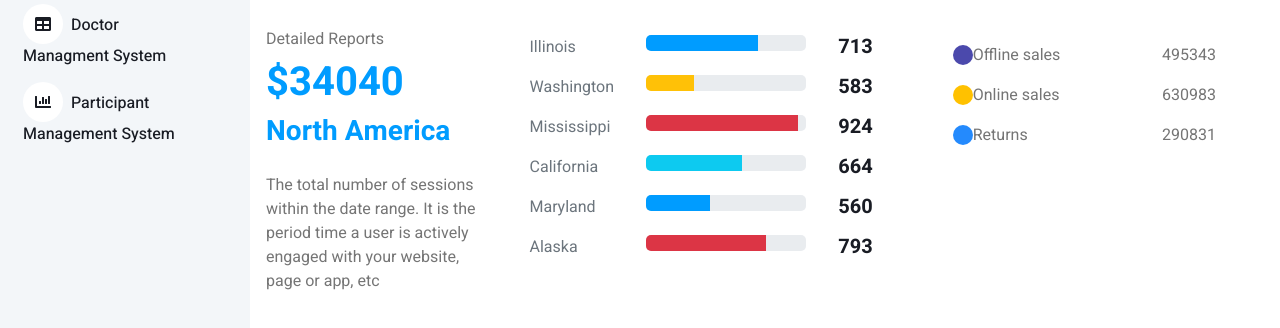
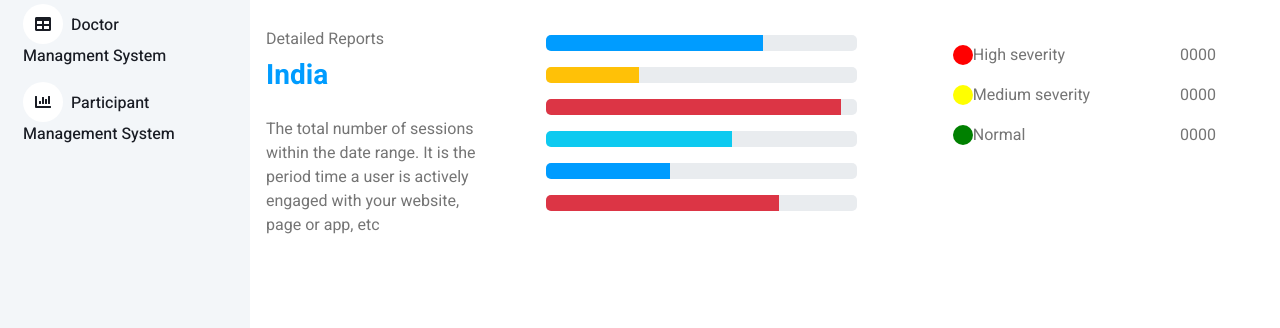
Before and after one commit to Aditya-Shahari/Easy-Trials-Web, a plain HTML site: page index.html in a window 1280 px wide. Shown: the part 200-528 px from the top of the page. Drawn offline with nearby package versions, Linux system fonts and the light colour scheme.

Commit message:
dashboard half done

```diff
--- a/index.html
+++ b/index.html
@@ -134,6 +134,7 @@
 
 
             <!-- Recent Sales Start -->
+
             <div class="card-body">
                 <div id="detailedReports" class="carousel slide detailed-report-carousel position-static pt-2" data-ride="carousel">
                   <div class="carousel-inner">
@@ -142,8 +143,8 @@
                         <div class="col-md-12 col-xl-3 d-flex flex-column justify-content-start">
                           <div class="ml-xl-4 mt-3">
                           <p class="card-title">Detailed Reports</p>
-                            <h1 class="text-primary">$34040</h1>
-                            <h3 class="font-weight-500 mb-xl-4 text-primary">North America</h3>
+                            <!-- <h1 class="text-primary">$34040</h1> -->
+                            <h3 class="font-weight-500 mb-xl-4 text-primary">India</h3>
                             <p class="mb-2 mb-xl-0">The total number of sessions within the date range. It is the period time a user is actively engaged with your website, page or app, etc</p>
                           </div>
                           </div>
@@ -153,7 +154,7 @@
                               <div class="table-responsive mb-3 mb-md-0 mt-3">
                                 <table class="table table-borderless report-table">
                                   <tbody><tr>
-                                    <td class="text-muted">Illinois</td>
+                                    <!-- <td class="text-muted">Illinois</td> -->
                                     <td class="w-100 px-0">
                                       <div class="progress progress-md mx-4">
                                         <div class="progress-bar bg-primary" role="progressbar" style="width: 70%" aria-valuenow="70" aria-valuemin="0" aria-valuemax="100"></div>
@@ -162,7 +163,7 @@
                                     <td><h5 class="font-weight-bold mb-0">713</h5></td>
                                   </tr>
                                   <tr>
-                                    <td class="text-muted">Washington</td>
+                                    <!-- <td class="text-muted">Washington</td> -->
                                     <td class="w-100 px-0">
                                       <div class="progress progress-md mx-4">
                                         <div class="progress-bar bg-warning" role="progressbar" style="width: 30%" aria-valuenow="30" aria-valuemin="0" aria-valuemax="100"></div>
@@ -171,7 +172,7 @@
                                     <td><h5 class="font-weight-bold mb-0">583</h5></td>
                                   </tr>
                                   <tr>
-                                    <td class="text-muted">Mississippi</td>
+                                    <!-- <td class="text-muted">Mississippi</td> -->
                                     <td class="w-100 px-0">
                                       <div class="progress progress-md mx-4">
                                         <div class="progress-bar bg-danger" role="progressbar" style="width: 95%" aria-valuenow="95" aria-valuemin="0" aria-valuemax="100"></div>
@@ -180,7 +181,7 @@
                                     <td><h5 class="font-weight-bold mb-0">924</h5></td>
                                   </tr>
                                   <tr>
-                                    <td class="text-muted">California</td>
+                                    <!-- <td class="text-muted">California</td> -->
                                     <td class="w-100 px-0">
                                       <div class="progress progress-md mx-4">
                                         <div class="progress-bar bg-info" role="progressbar" style="width: 60%" aria-valuenow="60" aria-valuemin="0" aria-valuemax="100"></div>
@@ -189,7 +190,7 @@
                                     <td><h5 class="font-weight-bold mb-0">664</h5></td>
                                   </tr>
                                   <tr>
-                                    <td class="text-muted">Maryland</td>
+                                    <!-- <td class="text-muted">Maryland</td> -->
                                     <td class="w-100 px-0">
                                       <div class="progress progress-md mx-4">
                                         <div class="progress-bar bg-primary" role="progressbar" style="width: 40%" aria-valuenow="40" aria-valuemin="0" aria-valuemax="100"></div>
@@ -198,7 +199,7 @@
                                     <td><h5 class="font-weight-bold mb-0">560</h5></td>
                                   </tr>
                                   <tr>
-                                    <td class="text-muted">Alaska</td>
+                                    <!-- <td class="text-muted">Alaska</td> -->
                                     <td class="w-100 px-0">
                                       <div class="progress progress-md mx-4">
                                         <div class="progress-bar bg-danger" role="progressbar" style="width: 75%" aria-valuenow="75" aria-valuemin="0" aria-valuemax="100"></div>
@@ -222,8 +223,8 @@
                         <div class="col-md-12 col-xl-3 d-flex flex-column justify-content-start">
                           <div class="ml-xl-4 mt-3">
                           <p class="card-title">Detailed Reports</p>
-                            <h1 class="text-primary">$34040</h1>
-                            <h3 class="font-weight-500 mb-xl-4 text-primary">North America</h3>
+                            <!-- <h1 class="text-primary">$34040</h1> -->
+                            <h3 class="font-weight-500 mb-xl-4 text-primary">India</h3>
                             <p class="mb-2 mb-xl-0">The total number of sessions within the date range. It is the period time a user is actively engaged with your website, page or app, etc</p>
                           </div>
                           </div>
@@ -233,64 +234,64 @@
                               <div class="table-responsive mb-3 mb-md-0 mt-3">
                                 <table class="table table-borderless report-table">
                                   <tbody><tr>
-                                    <td class="text-muted">Illinois</td>
+                                    <!-- <td class="text-muted">Illinois</td> -->
                                     <td class="w-100 px-0">
                                       <div class="progress progress-md mx-4">
                                         <div class="progress-bar bg-primary" role="progressbar" style="width: 70%" aria-valuenow="70" aria-valuemin="0" aria-valuemax="100"></div>
                                       </div>
                                     </td>
-                                    <td><h5 class="font-weight-bold mb-0">713</h5></td>
+                                    <!-- <td><h5 class="font-weight-bold mb-0">713</h5></td> -->
                                   </tr>
                                   <tr>
-                                    <td class="text-muted">Washington</td>
+                                    <!-- <td class="text-muted">Washington</td> -->
                                     <td class="w-100 px-0">
                                       <div class="progress progress-md mx-4">
                                         <div class="progress-bar bg-warning" role="progressbar" style="width: 30%" aria-valuenow="30" aria-valuemin="0" aria-valuemax="100"></div>
                                       </div>
                                     </td>
-                                    <td><h5 class="font-weight-bold mb-0">583</h5></td>
+                                    <!-- <td><h5 class="font-weight-bold mb-0">583</h5></td> -->
                                   </tr>
                                   <tr>
-                                    <td class="text-muted">Mississippi</td>
+                                    <!-- <td class="text-muted">Mississippi</td> -->
                                     <td class="w-100 px-0">
                                       <div class="progress progress-md mx-4">
                                         <div class="progress-bar bg-danger" role="progressbar" style="width: 95%" aria-valuenow="95" aria-valuemin="0" aria-valuemax="100"></div>
                                       </div>
                                     </td>
-                                    <td><h5 class="font-weight-bold mb-0">924</h5></td>
+                                    <!-- <td><h5 class="font-weight-bold mb-0">924</h5></td> -->
                                   </tr>
                                   <tr>
-                                    <td class="text-muted">California</td>
+                                    <!-- <td class="text-muted">California</td> -->
                                     <td class="w-100 px-0">
                                       <div class="progress progress-md mx-4">
                                         <div class="progress-bar bg-info" role="progressbar" style="width: 60%" aria-valuenow="60" aria-valuemin="0" aria-valuemax="100"></div>
                                       </div>
                                     </td>
-                                    <td><h5 class="font-weight-bold mb-0">664</h5></td>
+                                    <!-- <td><h5 class="font-weight-bold mb-0">664</h5></td> -->
                                   </tr>
                                   <tr>
-                                    <td class="text-muted">Maryland</td>
+                                    <!-- <td class="text-muted">Maryland</td> -->
                                     <td class="w-100 px-0">
                                       <div class="progress progress-md mx-4">
                                         <div class="progress-bar bg-primary" role="progressbar" style="width: 40%" aria-valuenow="40" aria-valuemin="0" aria-valuemax="100"></div>
                                       </div>
                                     </td>
-                                    <td><h5 class="font-weight-bold mb-0">560</h5></td>
+                                    <!-- <td><h5 class="font-weight-bold mb-0">560</h5></td> -->
                                   </tr>
                                   <tr>
-                                    <td class="text-muted">Alaska</td>
+                                    <!-- <td class="text-muted">Alaska</td> -->
                                     <td class="w-100 px-0">
                                       <div class="progress progress-md mx-4">
                                         <div class="progress-bar bg-danger" role="progressbar" style="width: 75%" aria-valuenow="75" aria-valuemin="0" aria-valuemax="100"></div>
                                       </div>
                                     </td>
-                                    <td><h5 class="font-weight-bold mb-0">793</h5></td>
+                                    <!-- <td><h5 class="font-weight-bold mb-0">793</h5></td> -->
                                   </tr>
                                 </tbody></table>
                               </div>
                             </div>
                             <div class="col-md-6 mt-3"><div class="chartjs-size-monitor"><div class="chartjs-size-monitor-expand"><div class=""></div></div><div class="chartjs-size-monitor-shrink"><div class=""></div></div></div>
-                              <div id="south-america-legend"><div class="report-chart"><div class="d-flex justify-content-between mx-4 mx-xl-5 mt-3"><div class="d-flex align-items-center"><div class="mr-3" style="width:20px; height:20px; border-radius: 50%; background-color: #4B49AC"></div><p class="mb-0">Offline sales</p></div><p class="mb-0">495343</p></div><div class="d-flex justify-content-between mx-4 mx-xl-5 mt-3"><div class="d-flex align-items-center"><div class="mr-3" style="width:20px; height:20px; border-radius: 50%; background-color: #FFC100"></div><p class="mb-0">Online sales</p></div><p class="mb-0">630983</p></div><div class="d-flex justify-content-between mx-4 mx-xl-5 mt-3"><div class="d-flex align-items-center"><div class="mr-3" style="width:20px; height:20px; border-radius: 50%; background-color: #248AFD"></div><p class="mb-0">Returns</p></div><p class="mb-0">290831</p></div></div></div>
+                              <div id="south-america-legend"><div class="report-chart"><div class="d-flex justify-content-between mx-4 mx-xl-5 mt-3"><div class="d-flex align-items-center"><div class="mr-3" style="width:20px; height:20px; border-radius: 50%; background-color: red"></div><p class="mb-0">High severity</p></div><p class="mb-0">0000</p></div><div class="d-flex justify-content-between mx-4 mx-xl-5 mt-3"><div class="d-flex align-items-center"><div class="mr-3" style="width:20px; height:20px; border-radius: 50%; background-color: yellow"></div><p class="mb-0">Medium severity</p></div><p class="mb-0">0000</p></div><div class="d-flex justify-content-between mx-4 mx-xl-5 mt-3"><div class="d-flex align-items-center"><div class="mr-3" style="width:20px; height:20px; border-radius: 50%; background-color: green"></div><p class="mb-0">Normal</p></div><p class="mb-0">0000</p></div></div></div>
                             </div>
                           </div>
                         </div>
```
